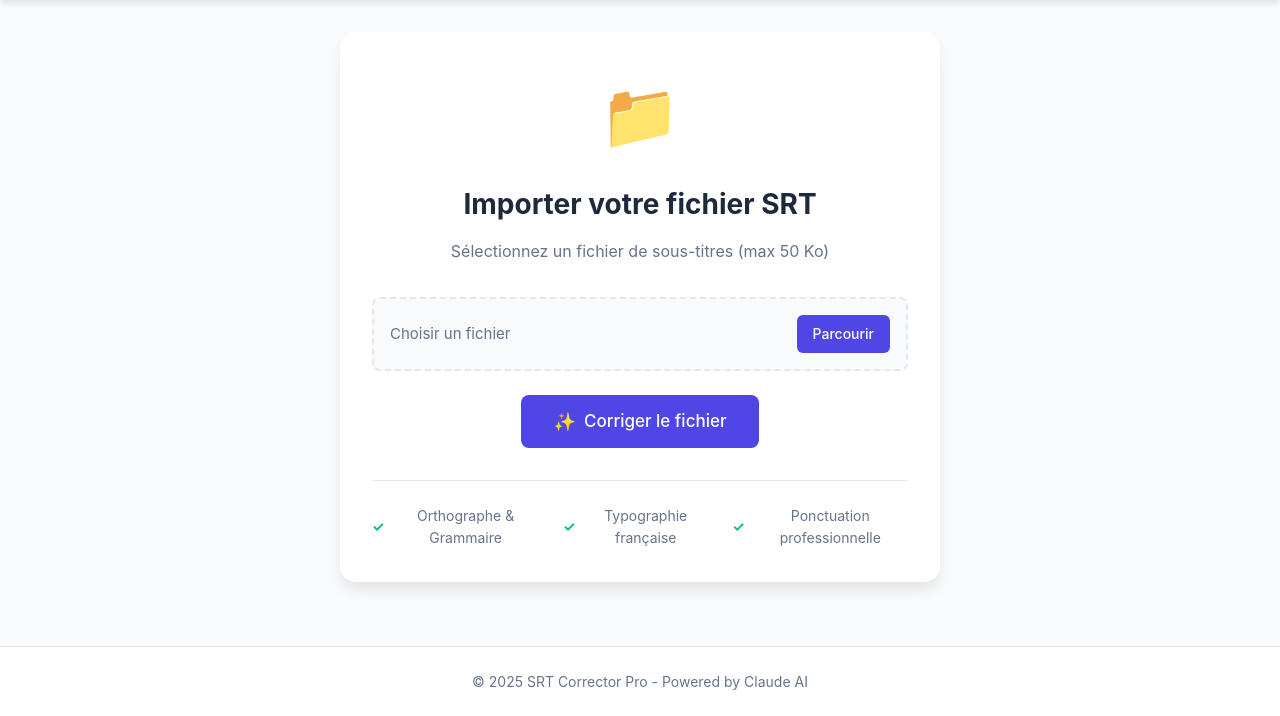
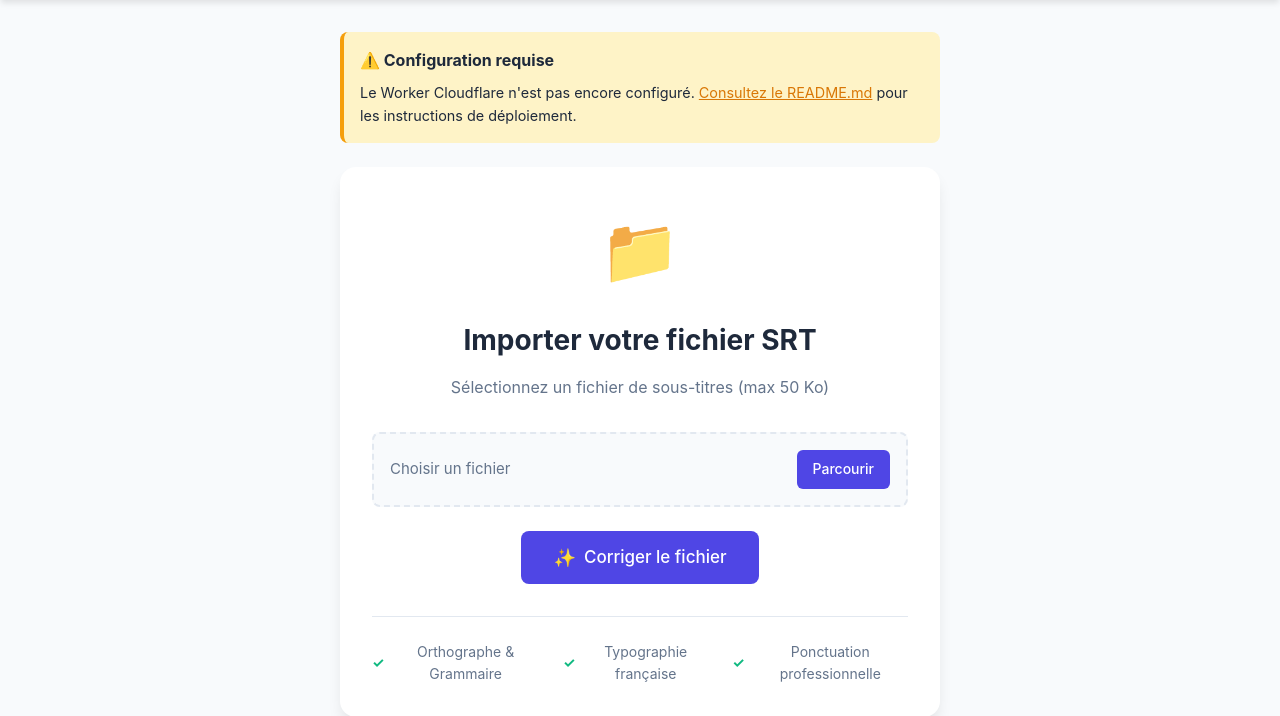
Before and after one commit to sebyrollins/calculatrice, a PHP site: page / in a window 1280 px wide. Shown: the part 165-881 px from the top of the page. Before the commit the page ends 855 px from the top, so only its background shows below. Run offline with PHP 8.4, Linux system fonts and the light colour scheme.

Commit message:
Add helpful error messages for Worker configuration
- Display warning banner if Worker URL not configured
- Show detailed error messages when Worker is not reachable
- Guide users through configuration steps
- Prevent confusing 500 errors with clear instructions

This will help users understand they need to:
1. Deploy the Cloudflare Worker
2. Add ANTHROPIC_API_KEY
3. Update the Worker URL in config.php

```diff
--- a/srt-corrector/frontend/assets/js/app.js
+++ b/srt-corrector/frontend/assets/js/app.js
@@ -209,6 +209,11 @@ async function processUploadedFile(content, filename) {
  * Envoie le contenu au Cloudflare Worker
  */
 async function sendToWorker(content, filename) {
+  // Vérifier que le Worker est configuré
+  if (window.APP_CONFIG.workerUrl.includes('YOUR-SUBDOMAIN')) {
+    throw new Error(`⚠️ Le Worker Cloudflare n'est pas encore configuré.\n\nÉtapes :\n1. Déployez le Worker sur Cloudflare\n2. Modifiez l'URL dans frontend/lib/config.php\n\nConsultez le README.md pour les instructions.`)
+  }
+
   const response = await fetch(window.APP_CONFIG.workerUrl, {
     method: 'POST',
     headers: {
@@ -221,7 +226,8 @@ async function sendToWorker(content, filename) {
   })
 
   if (!response.ok) {
-    throw new Error(`Erreur serveur: ${response.status}`)
+    const errorText = await response.text()
+    throw new Error(`Erreur serveur: ${response.status}\n\nDétails: ${errorText}\n\nVérifiez que :\n1. Le Worker Cloudflare est déployé\n2. La clé ANTHROPIC_API_KEY est configurée\n3. L'URL du Worker est correcte dans config.php`)
   }
 
   const result = await response.json()
--- a/srt-corrector/frontend/index.php
+++ b/srt-corrector/frontend/index.php
@@ -65,6 +65,16 @@ if ($_SERVER['REQUEST_METHOD'] === 'POST' && isset($_FILES['srtFile'])) {
 
             <!-- Section Upload -->
             <section class="upload-section" id="uploadSection">
+                <?php if (strpos(WORKER_URL, 'YOUR-SUBDOMAIN') !== false): ?>
+                <div style="background: #fef3c7; border-left: 4px solid #f59e0b; padding: 1rem; margin-bottom: 1.5rem; border-radius: 0.5rem;">
+                    <strong>⚠️ Configuration requise</strong>
+                    <p style="margin: 0.5rem 0 0 0; font-size: 0.9rem;">
+                        Le Worker Cloudflare n'est pas encore configuré.
+                        <a href="README.md" style="color: #d97706; text-decoration: underline;">Consultez le README.md</a>
+                        pour les instructions de déploiement.
+                    </p>
+                </div>
+                <?php endif; ?>
                 <div class="upload-card">
                     <div class="upload-icon">📁</div>
                     <h2>Importer votre fichier SRT</h2>
```
